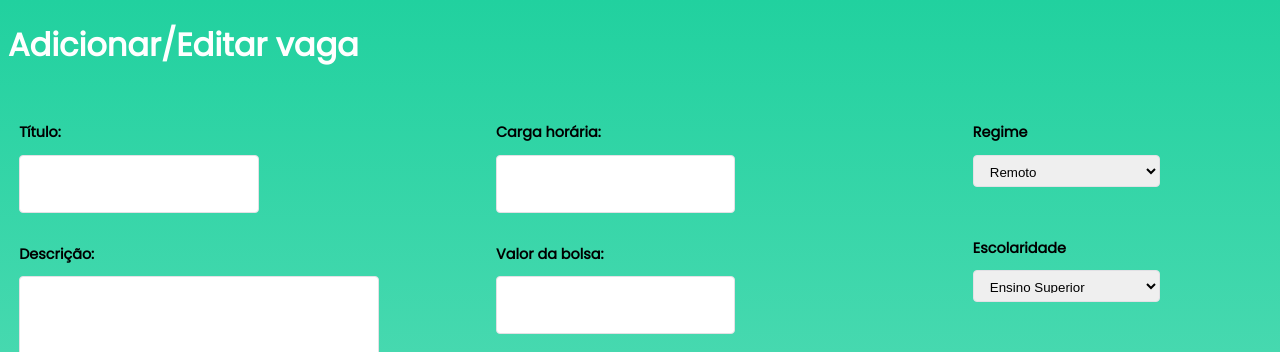
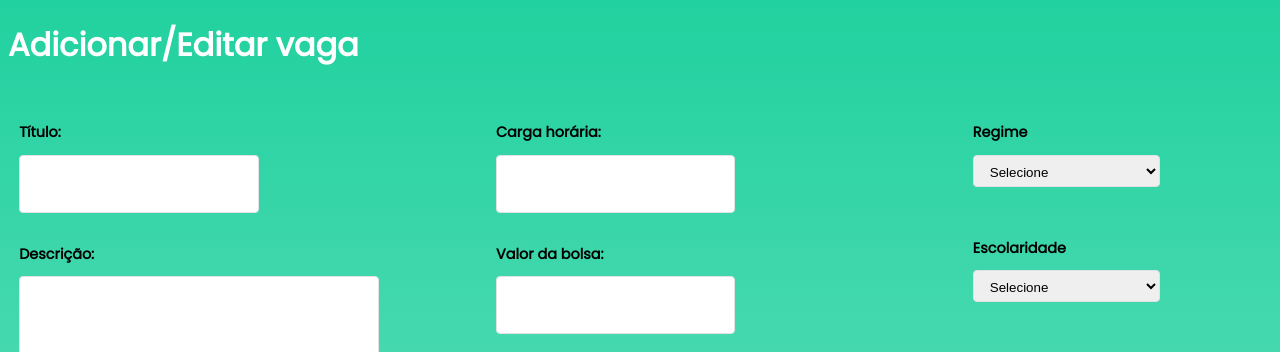
Before and after one commit to UnBArqDsw2021-2/2021.2_G3_stag.io_Frontend, a React (Create React App) app in the folder stag.io/: page /vaga-empresa in a window 1280 px wide. Shown: the top 352 px of the page. Built offline with nearby package versions, Linux system fonts and the light colour scheme.

Commit message:
validação criação vaga

```diff
--- a/stag.io/package.json
+++ b/stag.io/package.json
@@ -9,9 +9,12 @@
     "react": "^17.0.2",
     "react-bootstrap": "^2.2.3",
     "react-dom": "^17.0.2",
+    "react-hot-toast": "^2.2.0",
     "react-router-dom": "^6.2.2",
     "react-scripts": "5.0.0",
-    "web-vitals": "^2.1.4"
+    "toast-me": "^1.4.8",
+    "web-vitals": "^2.1.4",
+    "yup": "^0.32.11"
   },
   "scripts": {
     "start": "react-scripts start",
--- a/stag.io/src/pages/DetalhesCandidato/index.jsx
+++ /dev/null
@@ -1,38 +0,0 @@
-import React, { useEffect } from "react";
-import "./index.css";
-import NavBarLogo from "../../components/NavBarLogo";
-import Vaga from "../../components/Vaga";
-
-
-const DetalhesCandidato = (props) => {
-
-    return(
-        <div className="container">
-            <h1 className="title-candidate"> Nome da Empresa </h1>
-
-            <div className="company">
-                <div className="company-desc">
-                    <div className="description">
-                        <div className="text-font"> Descrição </div>
-                        <div> Lorem ipsum dolor sit amet, consectetur adipiscing elit. Nulla convallis ex at leo feugiat pretium. Nullam eu dapibus elit, volutpat aliquam urna. Vestibulum semper erat vel dui dictum vehicula </div>
-                    </div>
-                    <div className="description">
-                        <div className="text-font"> Localização </div>
-                        <div> Brasília - DF </div>
-                    </div>
-                    <div className="description">
-                        <div className="text-font"> Nome da Empresa </div>
-                        <div> https://www.google.com.br/ </div>
-                    </div>
-                </div>
-
-                <div className="company-desc">
-                    <Vaga />
-                    <Vaga />
-                </div>
-            </div>
-        </div>
-    );
-}
-
-export default DetalhesCandidato;
--- a/stag.io/src/pages/DetalhesEmpresa/index.jsx
+++ b/stag.io/src/pages/DetalhesEmpresa/index.jsx
@@ -0,0 +1,38 @@
+import React, { useEffect } from "react";
+import "./index.css";
+import NavBarLogo from "../../components/NavBarLogo";
+import Vaga from "../../components/Vaga";
+
+
+const DetalhesCandidato = (props) => {
+
+    return(
+        <div className="container">
+            <h1 className="title-candidate"> Nome da Empresa </h1>
+
+            <div className="company">
+                <div className="company-desc">
+                    <div className="description">
+                        <div className="text-font"> Descrição </div>
+                        <div> Lorem ipsum dolor sit amet, consectetur adipiscing elit. Nulla convallis ex at leo feugiat pretium. Nullam eu dapibus elit, volutpat aliquam urna. Vestibulum semper erat vel dui dictum vehicula </div>
+                    </div>
+                    <div className="description">
+                        <div className="text-font"> Localização </div>
+                        <div> Brasília - DF </div>
+                    </div>
+                    <div className="description">
+                        <div className="text-font"> Nome da Empresa </div>
+                        <div> https://www.google.com.br/ </div>
+                    </div>
+                </div>
+
+                <div className="company-desc">
+                    <Vaga />
+                    <Vaga />
+                </div>
+            </div>
+        </div>
+    );
+}
+
+export default DetalhesCandidato;
--- a/stag.io/src/pages/VagaEmpresa/index.jsx
+++ b/stag.io/src/pages/VagaEmpresa/index.jsx
@@ -1,68 +1,116 @@
-import React from "react";
+import React, { useState } from "react";
 // import NavBar from "../../components/NavBar";
+import * as Yup from "yup";
+import toast from 'react-hot-toast';
+import { Toaster } from 'react-hot-toast';
 import './index.css';
 
-const VagaEmpresa = () => {
+const VagaEmpresa = (props) => {
+    const { vaga } = props;
+    const [ values, setValues ] = useState({
+        title:'',
+        descripiton: '',
+        privilege:'',
+        workload: '',
+        price: '',
+        requirements: '',
+        workType: '',
+        schoolLevel: '',
+    });
+
+    const onChange = (event) => {
+        setValues({...values, [event.target.name]: event.target.value});
+    }
+
+    async function handleSubmit(){
+
+        const schema = Yup.object({
+            title: Yup.string().required("Título é obrigatório!"),
+            descripiton: Yup.string().required("Descrição é obrigatório!"),
+            privilege: Yup.string().required("Privilégios é obrigatório!"),
+            workload: Yup.string().required("Carga horária é obrigatório!"),
+            price: Yup.string().required("Valor da bolsa é obrigatória!"),
+            requirements: Yup.string().required("requisitos é obrigatória!"),
+            workType: Yup.string().required("Regime é obrigatório!"),
+            schoolLevel: Yup.string().required("escolaridade é obrigatório!"),
+        });
+
+
+        try{
+            await schema.validate(values);
+            toast.success("Vaga adicionada");
+            window.location.pathname = '/detalhes-empresa'
+        }
+        catch(error){
+            if( error instanceof Yup.ValidationError){
+                toast.error(error.message);
+            }
+        }
+    }
+
 
     return(
         <div className="vaga-empresa">
-
-            {/* Container que aloca a página */}
             <h1 className="subTitle">
                 Adicionar/Editar vaga
             </h1>
+            {/* <form onSubmit={handleSubmit}> */}
                 <div className="content-row">
                     <div className="content-column">
                         <h2 className="text">
                             Título:
                         </h2>
-                            <input className="text-box-type-1" id="text1" placeholder=""></input>
+                        <input id="title" name="title" value={values.title} onChange={onChange} className="text-box-type-1" placeholder=""></input>
                         <h2 className="text">
                             Descrição:
                         </h2>
-                            <input className="text-box-type-2" id="text2"></input>
+                        <input id="descripiton" name="descripiton" value={values.descripiton} onChange={onChange} className="text-box-type-2" ></input>
                         <h2 className="text">
                             Privilégios:
                         </h2>
-                            <input className="text-box-type-2" id="text3"></input>
+                        <input id="privilege" name="privilege" value={values.privilege} onChange={onChange} className="text-box-type-2"></input>
                     </div>
+
                     <div className="content-column">
                         <h2 className="text">
                             Carga horária:
                         </h2>
-                            <input className="text-box-type-1" id="text4" placeholder=""></input>
+                        <input id="workload" name="workload" value={values.workload} onChange={onChange} className="text-box-type-1" ></input>
                         <h2 className="text">
                             Valor da bolsa:
                         </h2>
-                            <input className="text-box-type-1" id="text5" placeholder=""></input>
+                        <input id="price" name="price" value={values.price} onChange={onChange} className="text-box-type-1" ></input>
                         <h2 className="text">
                             Requisitos:
                         </h2>
-                            <input className="text-box-type-2" id="text6"></input>
+                        <input id="requirements" name="requirements" value={values.requirements} onChange={onChange} className="text-box-type-2"></input>
                     </div>
                     <div className="content-column">
                         <h2 className="text">
                             Regime
                         </h2>
-                            <select className="select-list-1" id="List">
-                                <option value={"1"}>Remoto</option>
-                                <option value={"2"}>Presencial</option>
-                                <option value={"2"}>Semi-presencial</option>
+                        <select id="workType" name="workType" value={values.workType} onChange={onChange} className="select-list-1" >
+                            <option value={""}>Selecione</option>
+                            <option value={"Remoto"}>Remoto</option>
+                            <option value={"Presencial"}>Presencial</option>
+                            <option value={"Semi-presencial"}>Semi-presencial</option>
                         </select>
                         <h2 className="text">
                             Escolaridade
                         </h2>
-                            <select className="select-list-2" id="List1">
-                                <option value={"3"}>Ensino Superior</option>
-                                <option value={"4"}>Ensino Médio</option>
-                                <option value={"5"}>Ensino Fundamental</option>
+                        <select id="schoolLevel" name="schoolLevel" value={values.schoolLevel} onChange={onChange} className="select-list-2">
+                            <option value={""}>Selecione</option>
+                            <option value={"Ensino Superior"}>Ensino Superior</option>
+                            <option value={"Ensino Médio"}>Ensino Médio</option>
+                            <option value={"Ensino Fundamental"}>Ensino Fundamental</option>
                         </select>
                         <div className="button-row">
-                                <button className="btn btn-secondary d-block w-100 buttonColor" type="submit">Adicionar</button>
-
+                            <button className="btn btn-secondary d-block w-100 buttonColor" onClick={handleSubmit}>Adicionar</button>
                         </div>
                     </div>
                 </div>
+            {/* </form> */}
+            <Toaster />
         </div>
     );
 }
```
Also changed, not shown: stag.io/src/pages/DetalhesEmpresa/index.css (renamed from stag.io/src/pages/DetalhesCandidato/index.css), 1 other file (tests, documents, lock files or other folders). Lines whose indentation alone changed are shown as unchanged.
